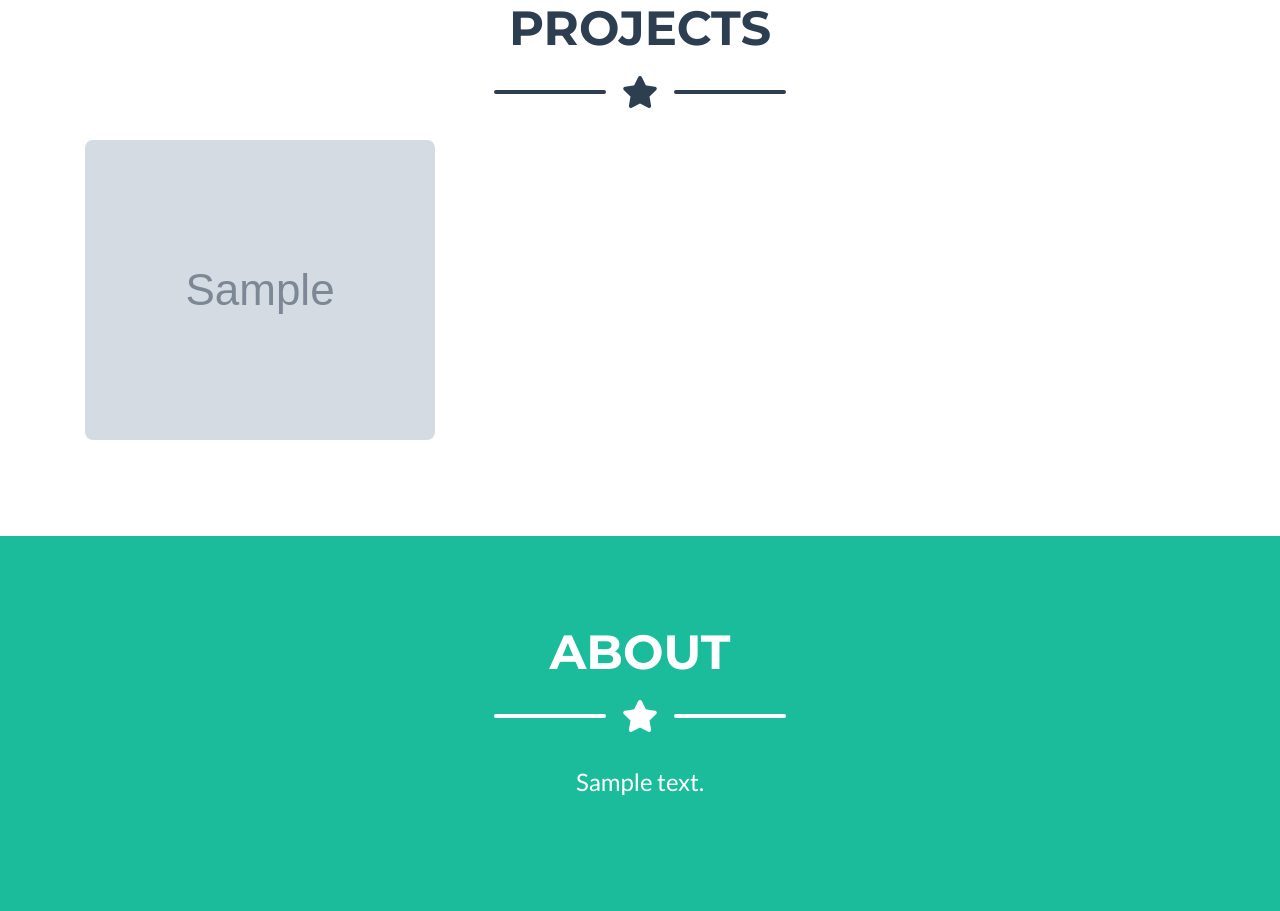
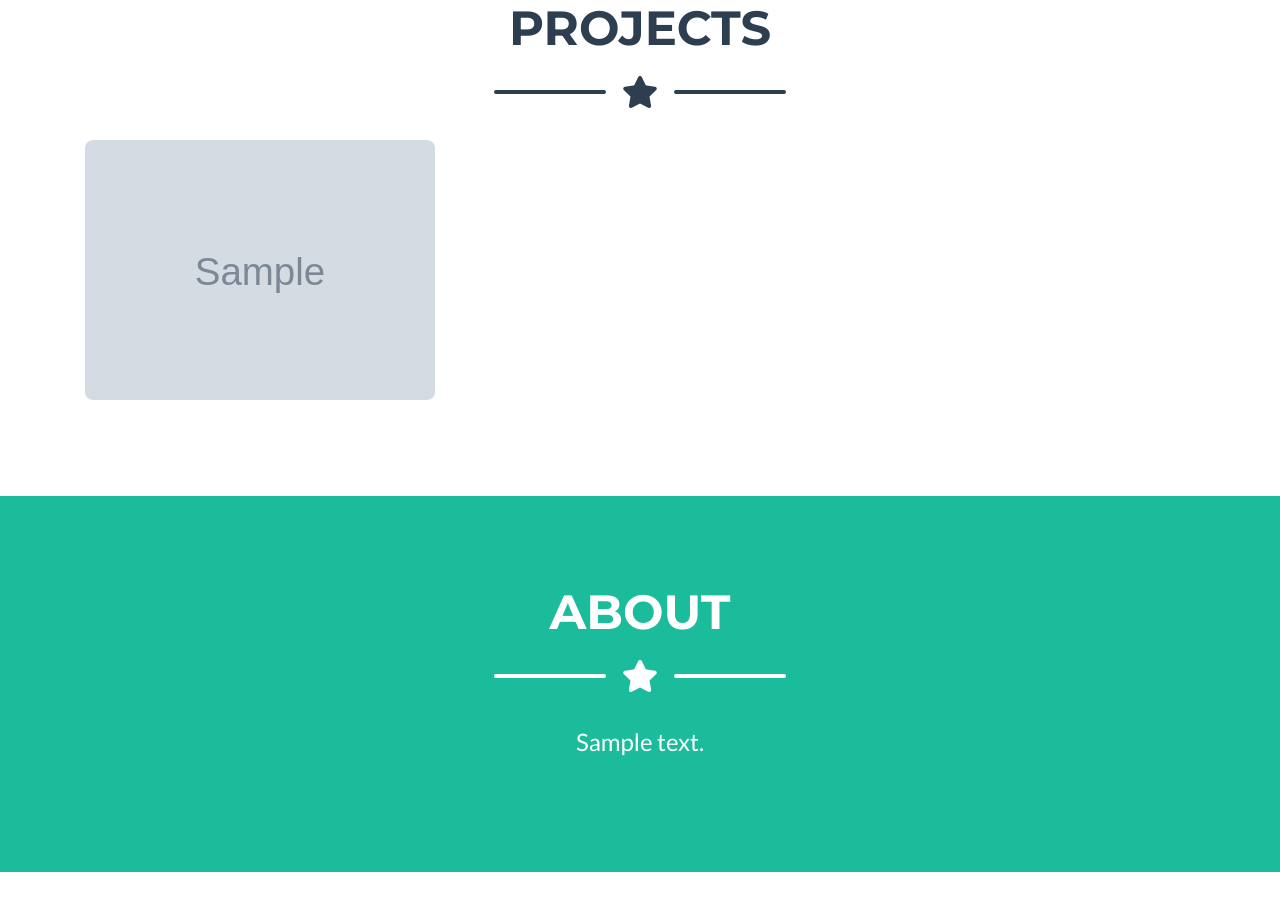
Before and after one commit to MasterBDX/portfolio, a Django app: page / in a window 1280 px wide. Shown: the part 1163-2074 px from the top of the page. Run offline with Django 3.2, Linux system fonts and the light colour scheme; tables that the repository leaves empty hold one stand-in row (values such as "Sample post"); grey boxes marked "Sample" are stand-in pictures; some libraries are stand-ins or nearby versions.

Commit message:
modified projects images styles

```diff
--- a/static/css/style.css
+++ b/static/css/style.css
@@ -81,9 +81,10 @@
 
 
 /* Porject Styles */
-.project-container .project-img{
-	height: 300px;
+.project-container .img-container{
+	height: 260px;
 	width: 100%;
+	text-align: center;
 }
 
 /* Media Query */
--- a/templates/main/snippets/portfolio.html
+++ b/templates/main/snippets/portfolio.html
@@ -26,8 +26,10 @@
                 <i class="fas fa-plus fa-3x"></i>
               </div>
             </div>
-            <img class="img-fluid project-img"
-            src="{{project.img.url}}" alt="">
+            <div class="img-container">
+                <img class="img-fluid project-img"
+                    src="{{project.img.url}}" alt="">
+            </div>
           </div>
         </div>
 
```
